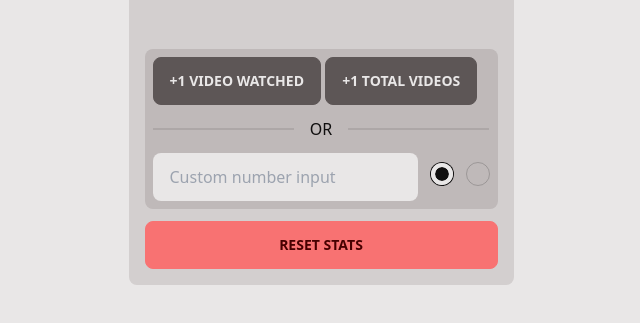
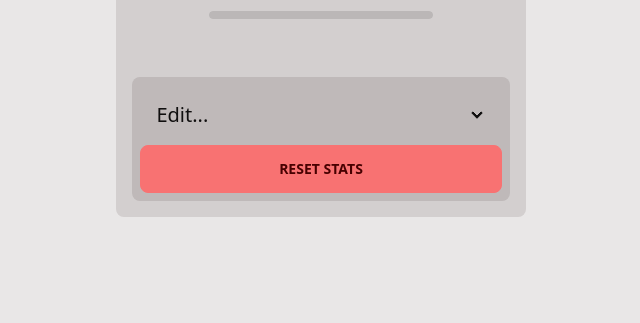
Before and after one commit to TheAnnoying/episodecounter, a website built with Vite: page index.html in a window 1280 px wide. Shown: the part 371-694 px from the top of the page, without its empty margins (319-959 px from the left). Built offline with nearby package versions, Linux system fonts and the light colour scheme.

Commit message:
Added collapsible content

```diff
--- a/index.html
+++ b/index.html
@@ -26,25 +26,29 @@
                 <progress class="progress w-56 m-10" id="percentwatchedvisual" value="12.17" max="100"></progress>
             </div>
 
-            <div class="mt-10 rounded-lg p-2 bg-base-300">
-                <div>
+            <div class="collapse rounded-lg p-2 bg-base-300 collapse-arrow">
+                <input type="checkbox" />
+                <div class="collapse-title text-xl font-medium">Edit...</div>
+                <div class="collapse-content">
+                    <div class="flex gap-2 flex-row">
                         <button class="btn" id="pluswatched">+1 Video Watched</button>
                         <button class="btn" id="plustotal">+1 Total Videos</button>
                     </div>
                     <div class="divider">OR</div>
-                <div class="gap-3 flex items-center">
+                    <div class="gap-3 flex flex-col items-center sm:flex-row">
                         <input type="number" placeholder="Custom number input" id="custominputform" class="input w-full" />
-
+                        <div>
                             <div class="tooltip tooltip-bottom" data-tip="Videos Watched">
                                 <input type="radio" name="radio-1" id="vidswatchedradio" class="radio" checked />
                             </div>
-
                             <div class="tooltip tooltip-bottom" data-tip="Total Videos">
                                 <input type="radio" name="radio-1" id="totalvidsradio" class="radio" />
                             </div>
                         </div>
                     </div>
+                </div>
                 <label for="cleardatamodal" class="btn btn-error">Reset Stats</label>
+            </div>
         </div>
         <script type="module" src="/index.js"></script>
     </body>
```
Lines whose indentation alone changed are shown as unchanged.
